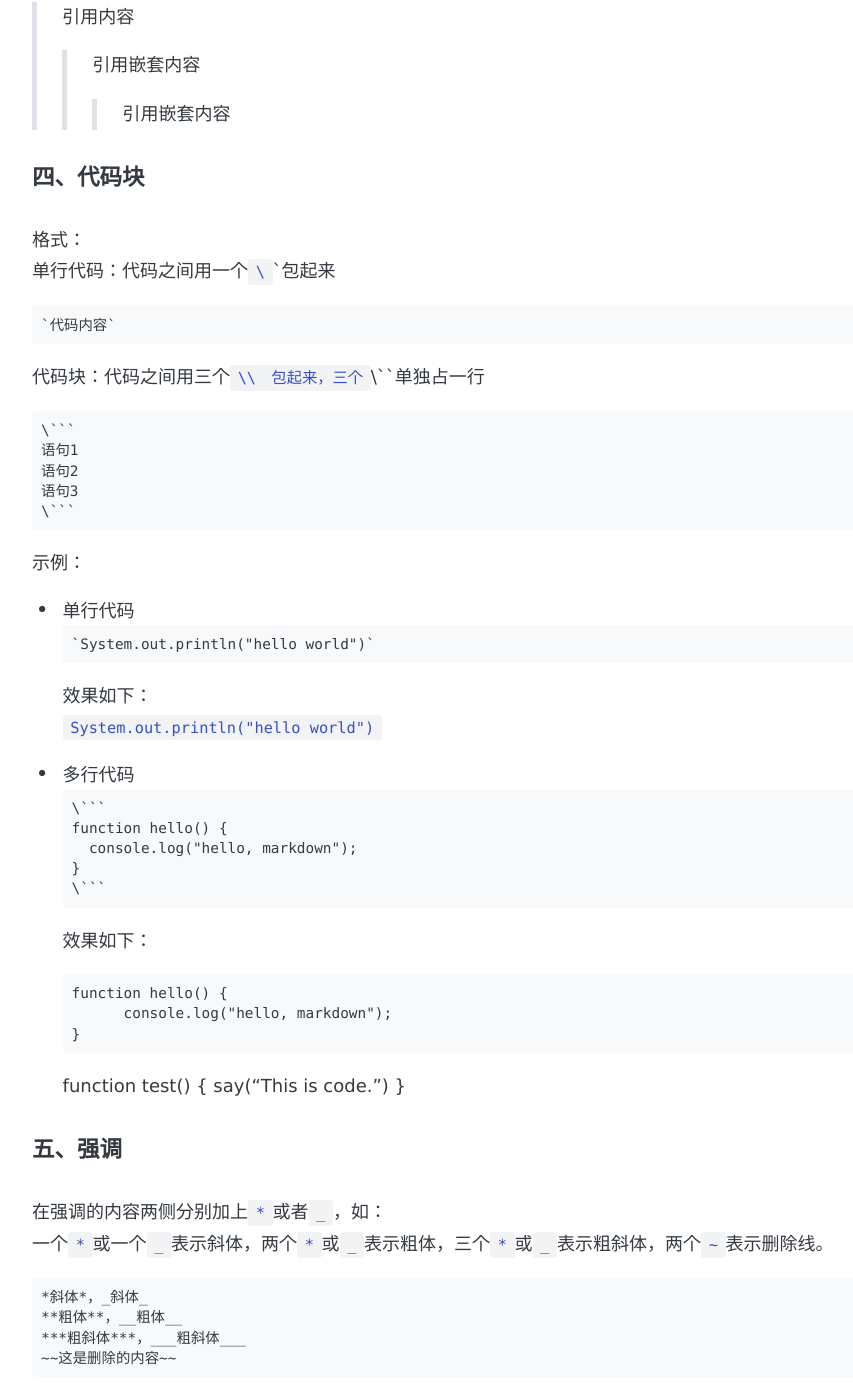
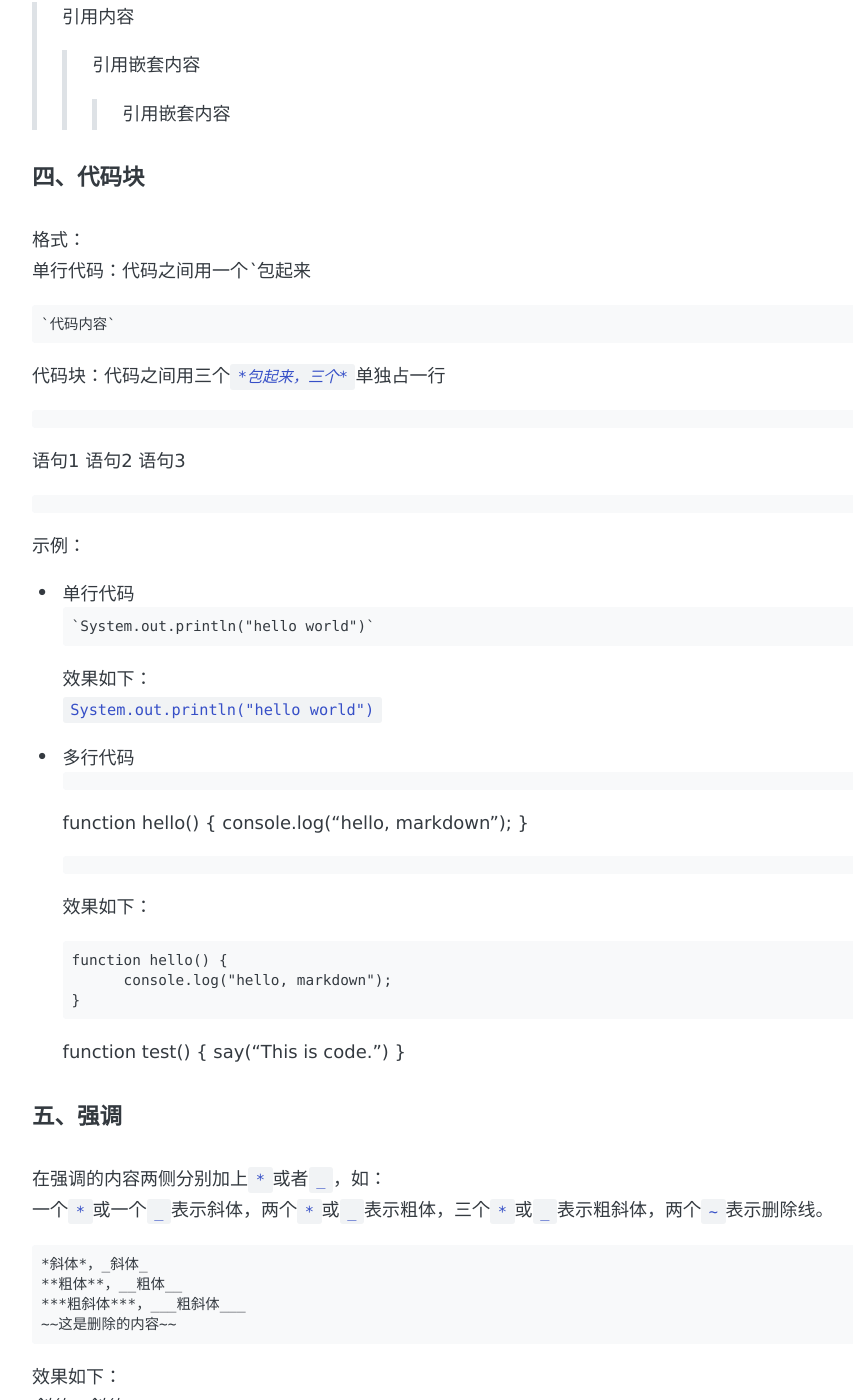
Before and after one commit to perfiffer/perfiffer.github.io, a Jekyll site: the page built from _posts/2019-04-16-markdown语法.md, in a window 1280 px wide and 1400 px high, scrolled down 1977 px. Shown: the whole window, without its empty margins (194-1047 px from the left). Built offline with Jekyll 4.4.1, drawn with Linux system fonts in a browser that asks for light colours; some web fonts are replaced; comment, search, counter and statistics services are not loaded.

Commit message:
blog update

````diff
--- a/_posts/2019-04-16-markdown语法.md
+++ b/_posts/2019-04-16-markdown语法.md
@@ -57,17 +57,17 @@ comments: true
 
 #### 四、代码块
 格式：
-单行代码：代码之间用一个`\``包起来
+单行代码：代码之间用一个*`*包起来
 ```
 `代码内容`
 ```
-代码块：代码之间用三个`\\``包起来，三个`\\``单独占一行
+代码块：代码之间用三个*`*包起来，三个*`*单独占一行
 ```
-\```
+```
 语句1
 语句2
 语句3
-\```
+```
 ```
 示例：
 * 单行代码
@@ -79,11 +79,11 @@ comments: true
 
 * 多行代码
 ```
-\```
+```
 function hello() {
 	console.log("hello, markdown");
 }
-\```
+```
 ```
 效果如下：
 ```
````
